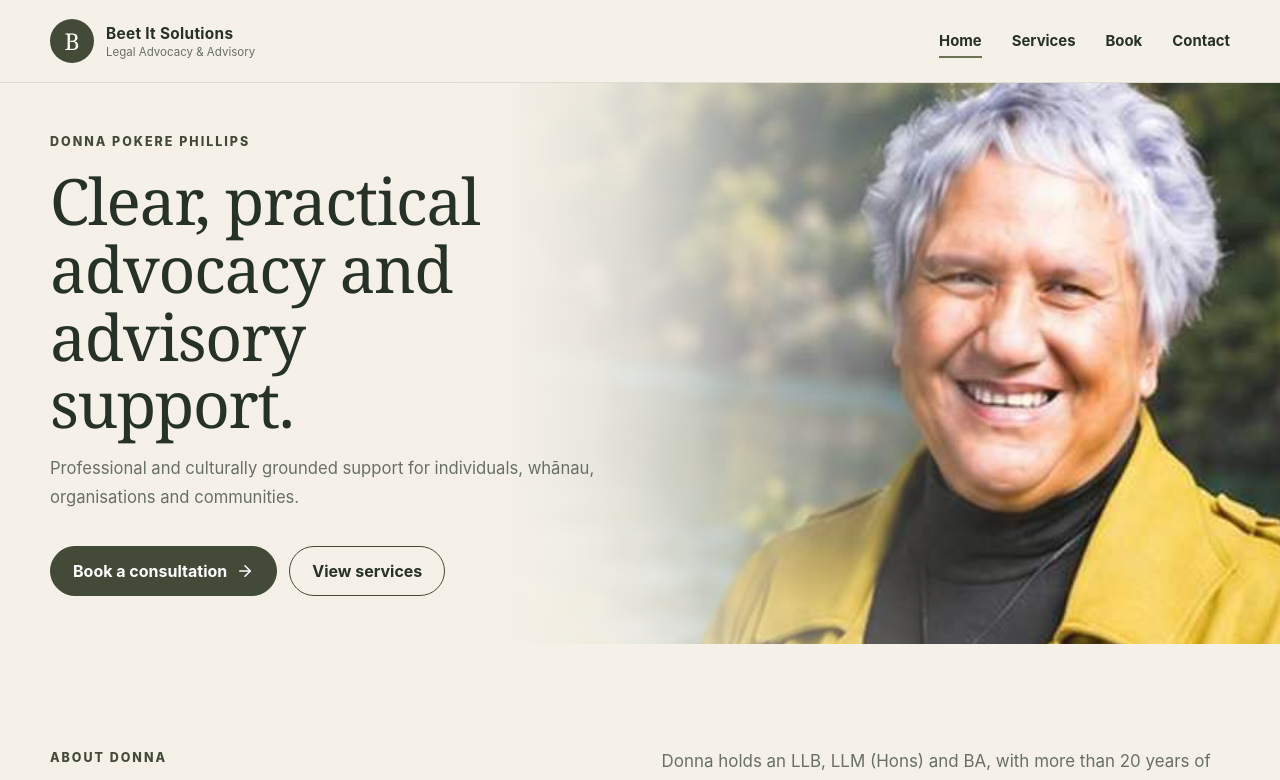
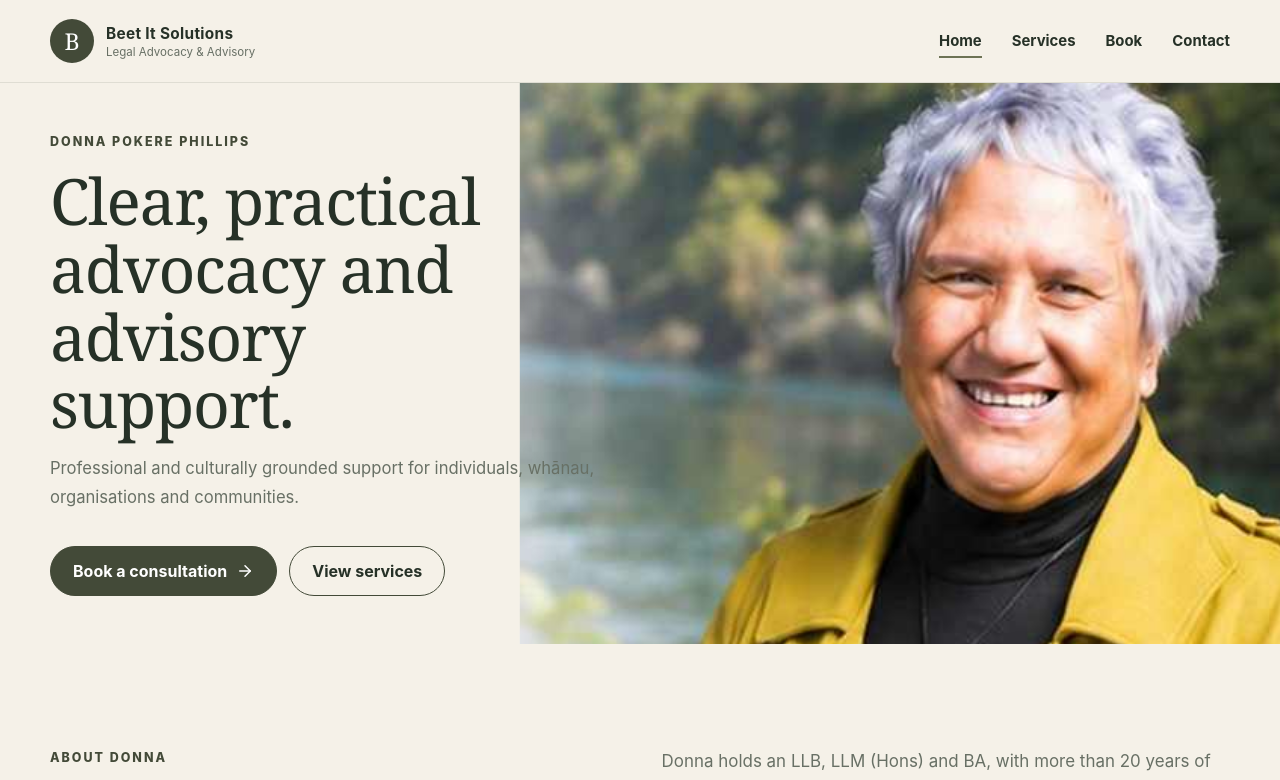
Before and after one commit to haamip/beetit-solutions-web, a React (Vite) app: page / in a window 1280 px wide. Shown: the top 780 px of the page. Built offline with nearby package versions, Linux system fonts and the light colour scheme; no server answers.

Commit message:
Fade hero photo into page background

```diff
--- a/src/hero.css
+++ b/src/hero.css
@@ -5,7 +5,7 @@
   align-items: stretch;
   overflow: hidden;
   padding: 0;
-  background: #e8e4d9;
+  background: #f5f1e8;
 }
 
 .hero-photo-section::before {
@@ -17,23 +17,26 @@
   background-position: 72% center;
   background-size: cover;
   transform: scale(1.01);
+  -webkit-mask-image: linear-gradient(
+    90deg,
+    transparent 0%,
+    rgba(0, 0, 0, 0.12) 14%,
+    rgba(0, 0, 0, 0.38) 24%,
+    rgba(0, 0, 0, 0.72) 34%,
+    #000 44%
+  );
+  mask-image: linear-gradient(
+    90deg,
+    transparent 0%,
+    rgba(0, 0, 0, 0.12) 14%,
+    rgba(0, 0, 0, 0.38) 24%,
+    rgba(0, 0, 0, 0.72) 34%,
+    #000 44%
+  );
 }
 
 .hero-photo-section::after {
-  content: "";
-  position: absolute;
-  inset: 0;
-  background:
-    linear-gradient(
-      90deg,
-      rgba(245, 241, 232, 0.99) 0%,
-      rgba(245, 241, 232, 0.98) 30%,
-      rgba(245, 241, 232, 0.94) 40%,
-      rgba(245, 241, 232, 0.78) 50%,
-      rgba(245, 241, 232, 0.46) 61%,
-      rgba(245, 241, 232, 0.18) 72%,
-      rgba(245, 241, 232, 0.03) 86%
-    );
+  display: none;
 }
 
 .hero-wide {
@@ -66,23 +69,6 @@
   .hero-photo-section::before {
     background-size: auto 118%;
     background-position: calc(50% + 300px) center;
-    background-color: transparent;
-    -webkit-mask-image: linear-gradient(
-      90deg,
-      transparent 26%,
-      rgba(0, 0, 0, 0.08) 33%,
-      rgba(0, 0, 0, 0.34) 40%,
-      rgba(0, 0, 0, 0.72) 48%,
-      #000 58%
-    );
-    mask-image: linear-gradient(
-      90deg,
-      transparent 26%,
-      rgba(0, 0, 0, 0.08) 33%,
-      rgba(0, 0, 0, 0.34) 40%,
-      rgba(0, 0, 0, 0.72) 48%,
-      #000 58%
-    );
   }
 }
 
@@ -93,9 +79,15 @@
 
   .hero-photo-section::before {
     background-position: 63% center;
+    -webkit-mask-image: none;
+    mask-image: none;
   }
 
   .hero-photo-section::after {
+    content: "";
+    display: block;
+    position: absolute;
+    inset: 0;
     background:
       linear-gradient(
         90deg,
```
